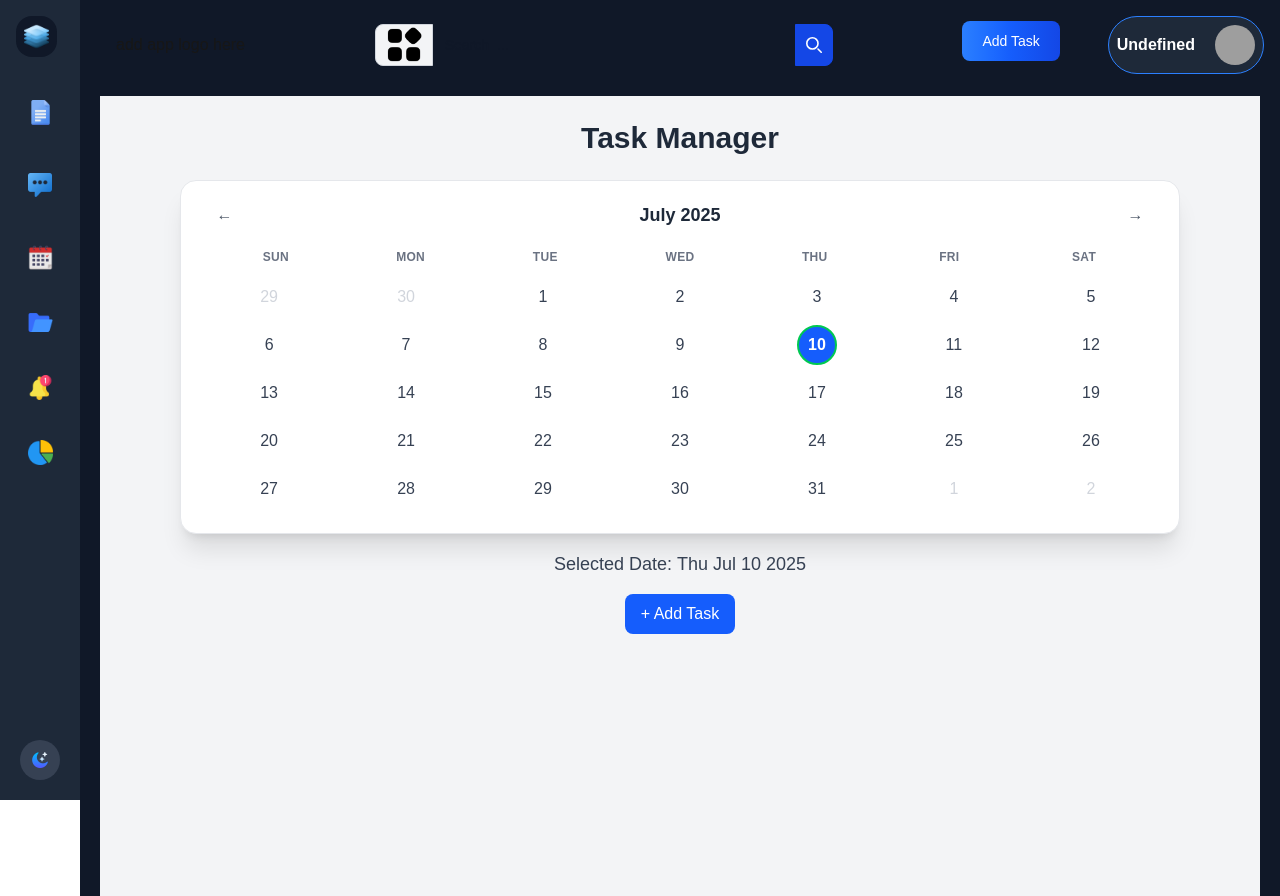
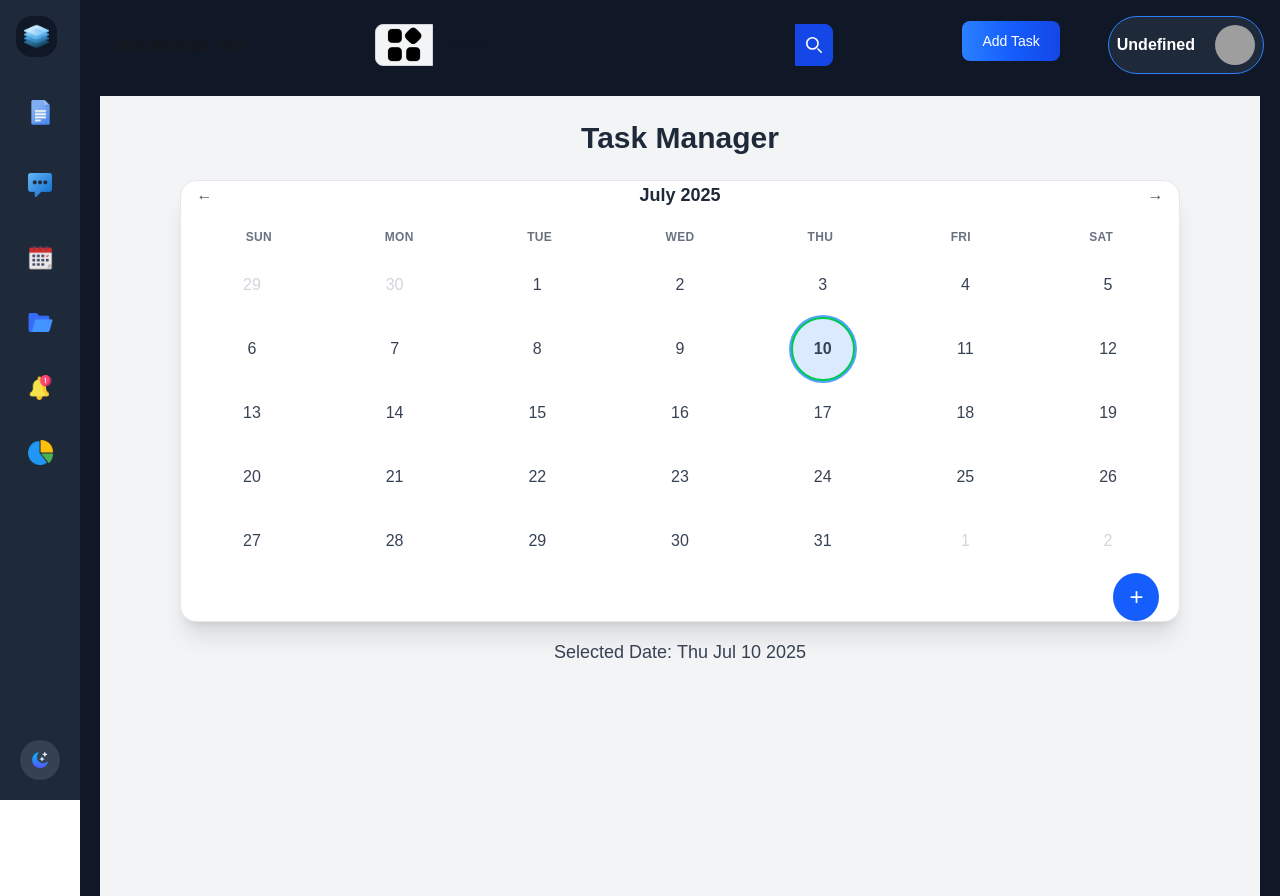
Before and after one commit to Sampath252005/task-manager, a Next.js app: page /calender in a window 1280 px wide. Built offline with nearby package versions, Linux system fonts and the light colour scheme; grey boxes are pictures that could not be loaded.

Commit message:
calender page updated

```diff
--- a/app/calender/page.js
+++ b/app/calender/page.js
@@ -2,39 +2,51 @@
 import { useState } from "react";
 import Calendar from "../components/Calender";
 import AddTask from "../components/AddTask";
+import { motion, AnimatePresence } from "framer-motion";
 
 export default function TaskPage() {
   const [selectedDate, setSelectedDate] = useState(new Date());
   const [showAddTaskForm, setShowAddTaskForm] = useState(false);
 
   return (
+    <>
+      {/* Modal for AddTask */}
+      <AnimatePresence>
+        {showAddTaskForm && (
+          <motion.div
+            className="fixed inset-0  bg-opacity-30 backdrop-blur-sm flex items-center justify-center z-50"
+            initial={{ opacity: 0 }}
+            animate={{ opacity: 1 }}
+            exit={{ opacity: 0 }}
+            transition={{ duration: 0.3 }}
+          >
+            <AddTask
+              close={() => setShowAddTaskForm(false)}
+              selectedDate={selectedDate}
+            />
+          </motion.div>
+        )}
+      </AnimatePresence>
+
+      {/* Main Content */}
       <div className="min-h-screen bg-gray-100 flex flex-col items-center justify-start p-6">
         <h1 className="text-3xl font-bold text-gray-800 mb-6">Task Manager</h1>
 
         {/* Calendar */}
-      <Calendar selectedDate={selectedDate} onDateSelect={setSelectedDate} />
+        <Calendar
+          selectedDate={selectedDate}
+          onDateSelect={(date, openForm = false) => {
+            setSelectedDate(date);
+            if (openForm) setShowAddTaskForm(true);
+          }}
+        />
 
         {/* Selected Date Display */}
         <p className="mt-4 text-lg text-gray-700">
           Selected Date:{" "}
           <span className="font-medium">{selectedDate.toDateString()}</span>
         </p>
-
-      {/* Add Task Button */}
-      <button
-        onClick={() => setShowAddTaskForm(true)}
-        className="bg-blue-600 text-white px-4 py-2 rounded-lg mt-4"
-      >
-        + Add Task
-      </button>
-
-      {/* Add Task Form Modal */}
-      {showAddTaskForm && (
-        <AddTask
-          close={() => setShowAddTaskForm(false)}
-          selectedDate={selectedDate}
-        />
-      )}
       </div>
+    </>
   );
 }
--- a/app/components/Calender.js
+++ b/app/components/Calender.js
@@ -1,4 +1,5 @@
-import { useState } from "react";
+"use client";
+import { useState, useEffect } from "react";
 import {
   format,
   startOfMonth,
@@ -11,9 +12,15 @@ import {
   isSameMonth,
   isSameDay,
 } from "date-fns";
+import { motion } from "framer-motion";
 
 export default function Calendar({ selectedDate, onDateSelect }) {
   const [currentMonth, setCurrentMonth] = useState(new Date());
+  const [showAddButton, setShowAddButton] = useState(false);
+
+  useEffect(() => {
+    setShowAddButton(!!selectedDate);
+  }, [selectedDate]);
 
   const renderHeader = () => (
     <div className="flex justify-between items-center mb-4 px-4">
@@ -65,7 +72,7 @@ export default function Calendar({ selectedDate, onDateSelect }) {
         const isToday = isSameDay(day, new Date());
         const isSelected = selectedDate && isSameDay(day, selectedDate);
 
-        const baseStyle = `flex items-center justify-center h-10 w-10 mx-auto rounded-full cursor-pointer transition`;
+        const baseStyle = `flex flex-col items-center justify-center h-16 w-16 mx-auto rounded-full cursor-pointer transition`;
         const notCurrentMonthStyle = !isSameMonth(day, monthStart)
           ? "text-gray-300"
           : "text-gray-700";
@@ -75,8 +82,8 @@ export default function Calendar({ selectedDate, onDateSelect }) {
           : "";
 
         const selectedStyle = isSelected
-          ? "bg-blue-600 text-white hover:bg-blue-700"
-          : "hover:bg-blue-100";
+          ? "bg-blue-100 ring-2 ring-blue-400"
+          : "hover:bg-blue-50";
 
         days.push(
           <div
@@ -84,14 +91,15 @@ export default function Calendar({ selectedDate, onDateSelect }) {
             onClick={() => onDateSelect(cloneDay)}
             className={`${baseStyle} ${notCurrentMonthStyle} ${todayStyle} ${selectedStyle}`}
           >
-            {format(day, dateFormat)}
+            <div>{format(day, dateFormat)}</div>
           </div>
         );
+
         day = addDays(day, 1);
       }
 
       rows.push(
-        <div className="grid grid-cols-7 gap-y-1 py-1" key={day}>
+        <div className="grid grid-cols-7 " key={day}>
           {days}
         </div>
       );
@@ -102,10 +110,25 @@ export default function Calendar({ selectedDate, onDateSelect }) {
   };
 
   return (
-    <div className="w-full h-full max-h-[90%] max-w-[90%] bg-white p-5 rounded-2xl shadow-xl border border-gray-200 transition-all duration-300">
+    <div className="w-full max-w-[90%] bg-white  rounded-2xl shadow-xl border border-gray-200 flex flex-col">
       {renderHeader()}
       {renderDays()}
       {renderCells()}
+
+      {/* Add Task Button at Bottom Left */}
+      {showAddButton && (
+        <motion.button
+          initial={{ opacity: 0, y: 10 }}
+          animate={{ opacity: 1, y: 0 }}
+          transition={{ duration: 0.3 }}
+          whileHover={{ scale: 1.05 }}
+            whileTap={{ scale: 0.95 }}
+          onClick={() => onDateSelect(selectedDate, true)} // true = open AddTask
+          className="mr-5 mb-3. cursor-pointer bg-blue-600 text-white px-4 py-2 text-2xl rounded-[50%] hover:bg-blue-700 transition self-end-safe"
+        >
+          +
+        </motion.button>
+      )}
     </div>
   );
 }
```
Lines whose indentation alone changed are shown as unchanged.
